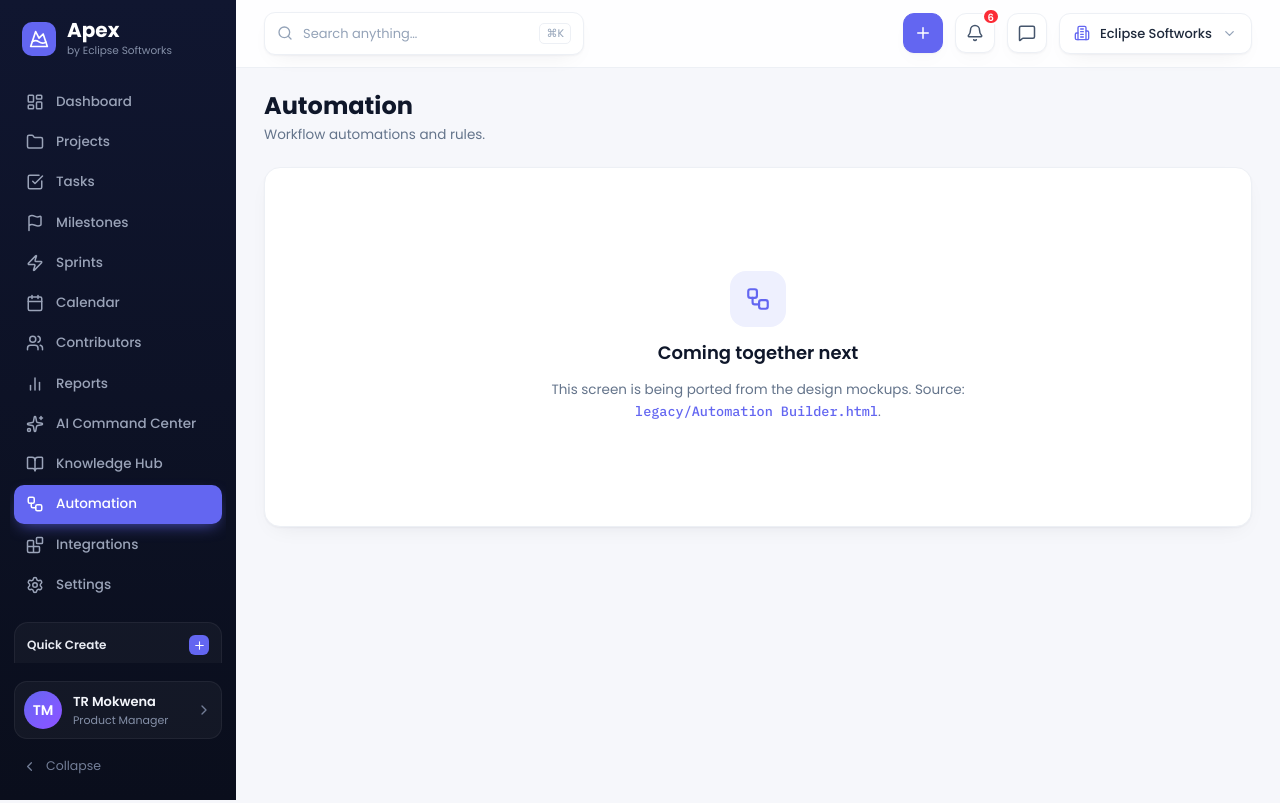
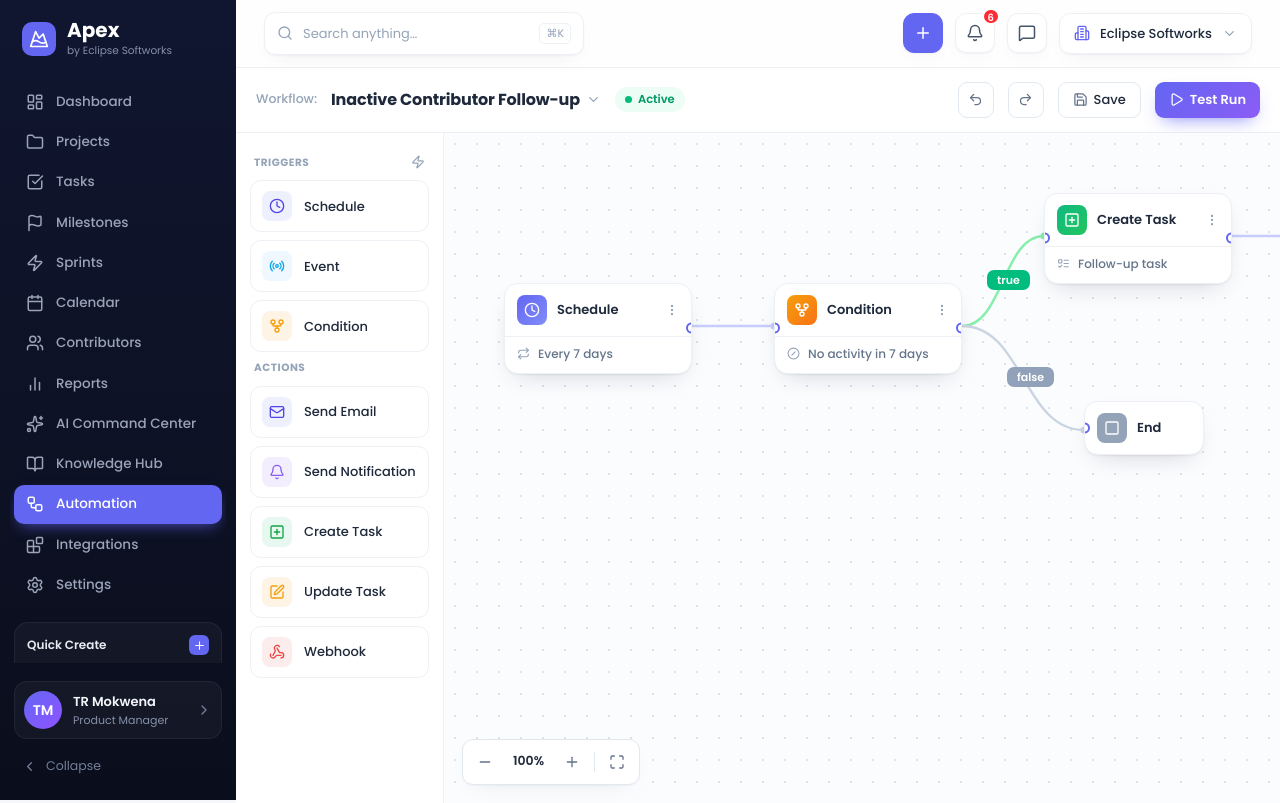
Before and after one commit to TR-Mokwena/apex-web, a Next.js app: page /automation in a window 1280 px wide. Built offline with nearby package versions, Linux system fonts and the light colour scheme.

Commit message:
feat: implement Automation page with workflow visualization, palette, and interactive controls

```diff
--- a/app/(app)/automation/page.jsx
+++ b/app/(app)/automation/page.jsx
@@ -1,5 +1,108 @@
-import { StubPage } from "@/components/ui/StubPage";
+"use client";
 
-export default function Page() {
-  return <StubPage title="Automation" subtitle="Workflow automations and rules." icon="Workflow" mockup="Automation Builder.html" />;
+import Icon from "@/components/Icon";
+
+const PALETTE = {
+  Triggers: [
+    { label: "Schedule", icon: "Clock", ib: "#EEF0FE", icol: "#4F46E5" },
+    { label: "Event", icon: "Radio", ib: "#EFF8FE", icol: "#0EA5E9" },
+    { label: "Condition", icon: "GitFork", ib: "#FEF4E5", icol: "#F59E0B" },
+  ],
+  Actions: [
+    { label: "Send Email", icon: "Mail", ib: "#EEF0FE", icol: "#4F46E5" },
+    { label: "Send Notification", icon: "Bell", ib: "#F3EEFE", icol: "#8B5CF6" },
+    { label: "Create Task", icon: "SquarePlus", ib: "#E7F8F0", icol: "#16A34A" },
+    { label: "Update Task", icon: "SquarePen", ib: "#FEF4E5", icol: "#F59E0B" },
+    { label: "Webhook", icon: "Webhook", ib: "#FDECEC", icol: "#EF4444" },
+  ],
+};
+
+const NODES = [
+  { x: 60, y: 150, w: 188, h: 86, start: true, title: "Schedule", grad: "linear-gradient(135deg,#6366F1,#818CF8)", icon: "Clock", bIcon: "Repeat", bText: "Every 7 days" },
+  { x: 330, y: 150, w: 188, h: 86, title: "Condition", grad: "linear-gradient(135deg,#F59E0B,#F97316)", icon: "GitFork", bIcon: "CircleSlash", bText: "No activity in 7 days" },
+  { x: 600, y: 60, w: 188, h: 86, title: "Create Task", grad: "linear-gradient(135deg,#10B981,#22C55E)", icon: "SquarePlus", bIcon: "ListTodo", bText: "Follow-up task" },
+  { x: 870, y: 60, w: 188, h: 86, title: "Send Email", grad: "linear-gradient(135deg,#6366F1,#8B5CF6)", icon: "Mail", bIcon: "UserRound", bText: "Notify Manager" },
+  { x: 640, y: 268, w: 120, h: 58, end: true, title: "End", icon: "Square", endBg: "#94A3B8" },
+];
+const CONNS = [[0, 1, "#C7CEFB"], [1, 2, "#86EFAC"], [1, 4, "#CBD5E1"], [2, 3, "#C7CEFB"]];
+
+const outPt = (n) => [n.x + n.w, n.y + n.h / 2];
+const inPt = (n) => [n.x, n.y + n.h / 2];
+const curve = (a, b) => { const dx = Math.max(40, Math.abs(b[0] - a[0]) * 0.5); return `M ${a[0]} ${a[1]} C ${a[0] + dx} ${a[1]}, ${b[0] - dx} ${b[1]}, ${b[0]} ${b[1]}`; };
+
+export default function AutomationPage() {
+  const wires = CONNS.map(([f, t, c]) => ({ d: curve(outPt(NODES[f]), inPt(NODES[t])), end: inPt(NODES[t]), c }));
+  const labels = [
+    { ...mid(outPt(NODES[1]), inPt(NODES[2])), text: "true", cls: "bg-emerald-500" },
+    { ...mid(outPt(NODES[1]), inPt(NODES[4])), text: "false", cls: "bg-slate-400" },
+  ];
+
+  return (
+    <div className="-mx-4 md:-mx-7 -my-6 flex flex-col h-[calc(100vh-65px)]">
+      {/* workflow header */}
+      <div className="bg-white border-b border-line px-5 py-3.5 flex items-center gap-3.5 flex-none flex-wrap">
+        <span className="text-[12.5px] text-ink-3 font-medium">Workflow:</span>
+        <span className="text-base font-bold tracking-[-0.01em] flex items-center gap-1.5">Inactive Contributor Follow-up <Icon name="ChevronDown" size={15} className="text-ink-3" /></span>
+        <span className="inline-flex items-center gap-1.5 bg-emerald-50 text-emerald-600 text-[11.5px] font-semibold px-2.5 py-1 rounded-full"><span className="w-[7px] h-[7px] rounded-full bg-emerald-500" />Active</span>
+        <div className="flex-1" />
+        <button className="grid place-items-center w-9 h-9 rounded-[9px] border border-slate-200 bg-white"><Icon name="Undo2" size={15} className="text-ink-2" /></button>
+        <button className="grid place-items-center w-9 h-9 rounded-[9px] border border-slate-200 bg-white"><Icon name="Redo2" size={15} className="text-ink-2" /></button>
+        <button className="flex items-center gap-1.5 h-9 px-3.5 rounded-[9px] border border-slate-200 bg-white text-[13px] font-medium"><Icon name="Save" size={15} className="text-ink-2" />Save</button>
+        <button className="flex items-center gap-1.5 h-9 px-3.5 rounded-[9px] text-white text-[13px] font-semibold shadow-[0_8px_18px_-8px_rgba(99,102,241,0.8)]" style={{ background: "linear-gradient(135deg,#6366F1,#8B5CF6)" }}><Icon name="Play" size={15} />Test Run</button>
+      </div>
+
+      <div className="flex-1 min-h-0 flex">
+        {/* palette */}
+        <div className="hidden md:block w-[208px] flex-none bg-white border-r border-line p-[16px_14px] overflow-y-auto">
+          {Object.entries(PALETTE).map(([group, items]) => (
+            <div key={group}>
+              <div className="flex items-center justify-between text-[10.5px] font-bold uppercase tracking-wider text-ink-3 mx-1 mb-2.5 mt-5 first:mt-1.5">{group}{group === "Triggers" && <Icon name="Zap" size={14} />}</div>
+              {items.map((it) => (
+                <div key={it.label} className="flex items-center gap-3 p-[10px_11px] border border-line rounded-[11px] mb-2 cursor-grab text-[13px] font-medium bg-white hover:border-[#D6DCEA] hover:shadow-card">
+                  <span className="grid place-items-center w-[30px] h-[30px] rounded-lg flex-none" style={{ background: it.ib }}><Icon name={it.icon} size={16} style={{ color: it.icol }} /></span>{it.label}
+                </div>
+              ))}
+            </div>
+          ))}
+        </div>
+
+        {/* canvas */}
+        <div className="flex-1 min-w-0 relative overflow-auto" style={{ backgroundColor: "#FBFCFE", backgroundImage: "radial-gradient(circle, #DCE1EC 1.2px, transparent 1.2px)", backgroundSize: "22px 22px" }}>
+          <div className="relative" style={{ width: 1100, height: 380 }}>
+            <svg className="absolute inset-0 overflow-visible pointer-events-none" width="1100" height="380">
+              {wires.map((w, i) => (
+                <g key={i}><path d={w.d} fill="none" stroke={w.c} strokeWidth="2.5" /><circle cx={w.end[0]} cy={w.end[1]} r="3.5" fill={w.c} /></g>
+              ))}
+            </svg>
+            {labels.map((l, i) => (
+              <span key={i} className={`absolute text-[11px] font-semibold text-white px-2.5 py-0.5 rounded-[7px] z-[3] ${l.cls}`} style={{ left: l.x - 16, top: l.y - 11 }}>{l.text}</span>
+            ))}
+            {NODES.map((n, i) => (
+              <div key={i} className="absolute bg-white border border-line rounded-[14px] overflow-hidden shadow-[0_1px_2px_rgba(16,24,40,0.06),0_10px_26px_-12px_rgba(16,24,40,0.22)]" style={{ left: n.x, top: n.y, width: n.w }}>
+                <div className="flex items-center gap-2.5 p-[11px_12px]">
+                  <span className="grid place-items-center w-[30px] h-[30px] rounded-lg flex-none" style={{ background: n.end ? n.endBg : n.grad }}><Icon name={n.icon} size={16} className="text-white" /></span>
+                  <span className="text-[13px] font-semibold flex-1">{n.title}</span>
+                  {!n.end && <Icon name="EllipsisVertical" size={14} className="text-ink-3" />}
+                </div>
+                {!n.end && <div className="flex items-center gap-2 p-[9px_12px_11px] border-t border-line"><Icon name={n.bIcon} size={13} className="text-ink-3" /><span className="text-xs text-ink-2 font-medium">{n.bText}</span></div>}
+                {!n.start && <span className="absolute w-[11px] h-[11px] rounded-full bg-white border-2 border-brand top-1/2 -translate-y-1/2 -left-1.5" />}
+                {!n.end && <span className="absolute w-[11px] h-[11px] rounded-full bg-white border-2 border-brand top-1/2 -translate-y-1/2 -right-1.5" />}
+              </div>
+            ))}
+          </div>
+
+          {/* zoom controls (decorative) */}
+          <div className="absolute left-[18px] bottom-[18px] flex items-center gap-1.5 bg-white border border-slate-200 rounded-[11px] p-1.5 shadow-card z-[8]">
+            <span className="grid place-items-center w-8 h-8 rounded-lg cursor-pointer text-ink-2 hover:bg-bg"><Icon name="Minus" size={16} /></span>
+            <span className="text-[12.5px] font-semibold px-1.5 tabular-nums">100%</span>
+            <span className="grid place-items-center w-8 h-8 rounded-lg cursor-pointer text-ink-2 hover:bg-bg"><Icon name="Plus" size={16} /></span>
+            <span className="w-px h-5 bg-slate-200" />
+            <span className="grid place-items-center w-8 h-8 rounded-lg cursor-pointer text-ink-2 hover:bg-bg"><Icon name="Maximize" size={16} /></span>
+          </div>
+        </div>
+      </div>
+    </div>
+  );
 }
+
+function mid(a, b) { return { x: (a[0] + b[0]) / 2, y: (a[1] + b[1]) / 2 }; }
```
